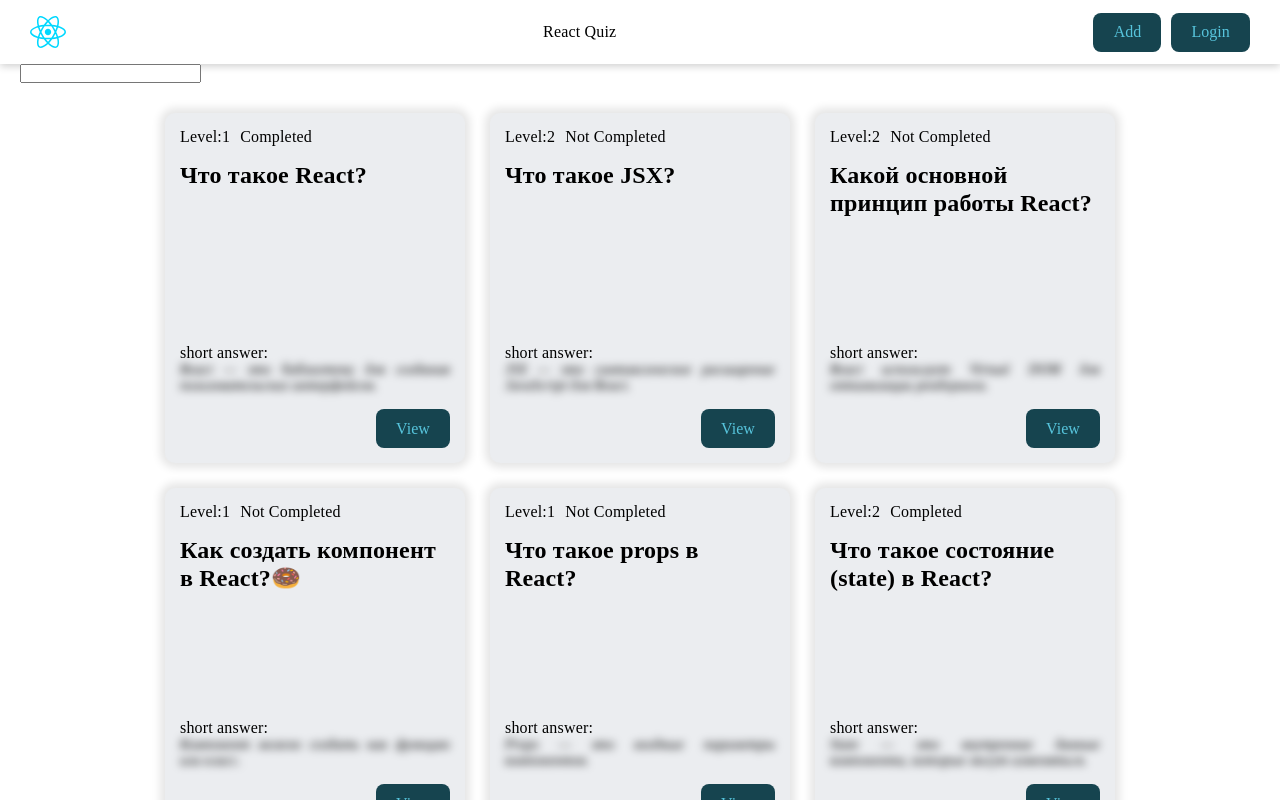
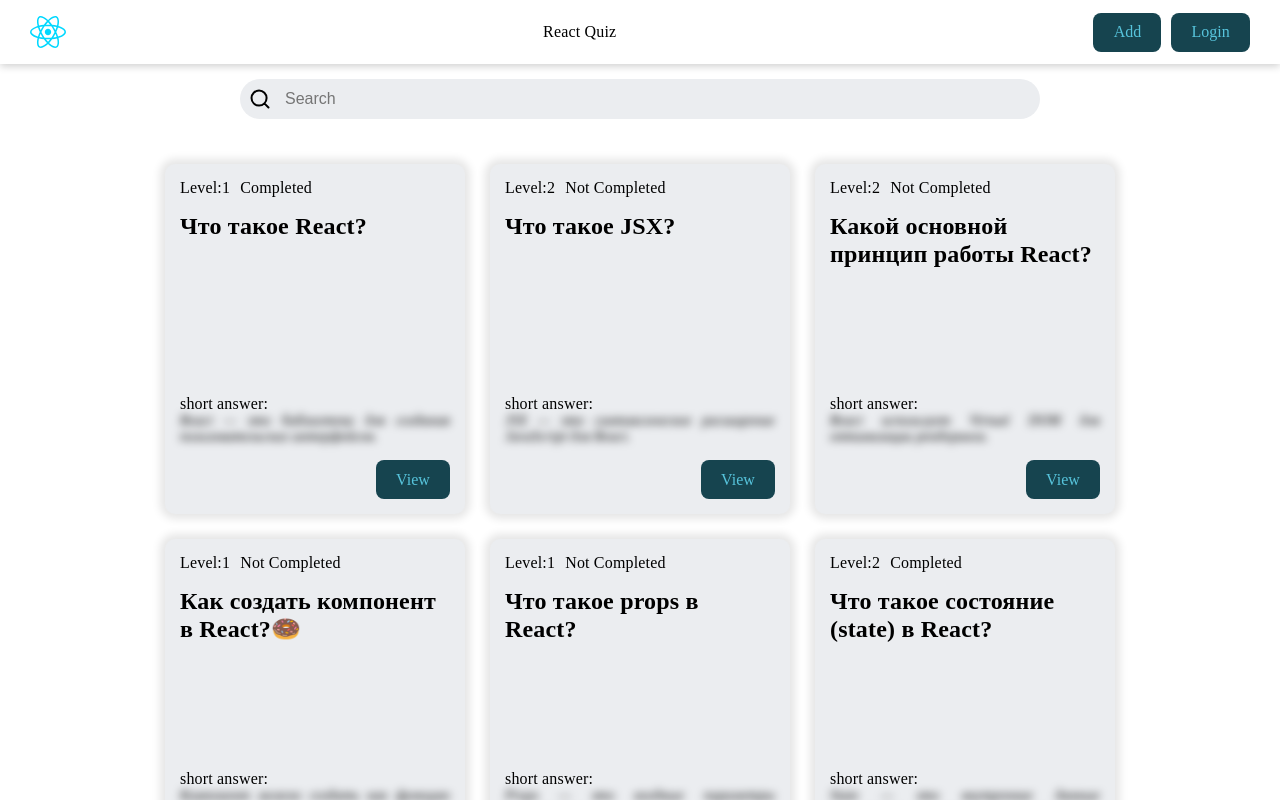
Before and after one commit to Shonny432/react-quiz, a React (Vite) app: page / in a window 1280 px wide. Built offline with nearby package versions, Linux system fonts and the light colour scheme; data requests are answered from the project's data file.

Commit message:
input styles

```diff
--- /dev/null
+++ b/src/components/SearchInput/SearchInput.jsx
@@ -0,0 +1,14 @@
+import { useId } from 'react';
+import { SearchIcon } from '../icons';
+import cls from './SearchInput.module.css';
+
+
+export const SearchInput = ({value, onChange}) => {
+    const inputId = useId();
+    return (
+        <div className={cls.searchInput}>
+            <label htmlFor={inputId}><SearchIcon className={cls.searchIcon} /></label>
+            <input type="text" value={value} onChange={onChange} id={inputId} className={cls.input} placeholder='Search' />
+        </div>
+  );
+};
--- /dev/null
+++ b/src/components/SearchInput/SearchInput.module.css
@@ -0,0 +1,24 @@
+.searchInput {
+    width:100%;
+    height:40px;
+    border-radius: 20px;
+    background-color: var(--card-bg-color);
+    position: relative;
+}
+
+.searchIcon {
+    position: absolute;
+    top: 10px;
+    left: 10px;
+}
+
+.input {
+    width: 100%;
+    height: 100%;
+    border: none;
+    outline: none;
+    background-color: transparent;
+    padding: 12px 12px 12px 45px;
+    font-size: 16px;
+    color:var(--text-color);
+}
--- /dev/null
+++ b/src/components/SearchInput/index.jsx
@@ -0,0 +1 @@
+export { SearchInput } from './SearchInput';
--- /dev/null
+++ b/src/components/icons.jsx
@@ -0,0 +1,13 @@
+import {} from 'react';
+
+export const SearchIcon = (props) => {
+  return (
+    <svg width="20px" height="20px" viewBox="0 0 20 20" {...props}>
+        <path d="M14.386 14.386l4.0877 4.0877-4.0877-4.0877c-2.9418 2.9419-7.7115 2.9419-10.6533
+         0-2.9419-2.9418-2.9419-7.7115 0-10.6533 2.9418-2.9419 7.7115-2.9419 10.6533
+         0 2.9419 2.9418 2.9419 7.7115 0 10.6533z"
+         stroke="currentColor" fill="none" strokeWidth="2" fillRule="evenodd" strokeLinecap="round" strokeLinejoin="round">
+        </path>
+    </svg>
+  );
+};
--- a/src/pages/HomePage/Homepage.jsx
+++ b/src/pages/HomePage/Homepage.jsx
@@ -1,10 +1,11 @@
-// import cls from './Homepage.module.css';
+import cls from './Homepage.module.css';
 import { API_URL } from '../../constants';
 import { useState, useEffect, useRef } from 'react';
 
 import { QuestionCardList } from '../../components/QuestionCardList/QuestionCardList';
 import { Loader } from '../../components/Loader';
 import { useFetch } from '../../hooks/useFetch';
+import { SearchInput } from '../../components/SearchInput';
 
 
 export const Homepage = () => {
@@ -54,7 +55,10 @@ export const Homepage = () => {
         <>
             {/* <input type="text" ref={inputRef} />
             <button onClick={refTestHandler}>get ref</button> */}
-            <input type="text" value={searchValue} onChange={onSearchChangeHandler} />
+            <div className={cls.controlsContainer}>
+                <SearchInput value={searchValue} onChange={onSearchChangeHandler} />
+            </div>
+
             {isLoading && <Loader />}
             {error && <p>{error}</p>}
             <QuestionCardList cards={questions} />
--- a/src/pages/HomePage/Homepage.module.css
+++ b/src/pages/HomePage/Homepage.module.css
@@ -0,0 +1,10 @@
+.controlsContainer {
+    width:100%;
+    max-width:800px;
+    padding: 15px 0;
+    margin: 0 auto;
+    display: flex;
+    justify-content: center;
+    align-items: center;
+    gap: 10px;
+}
```
